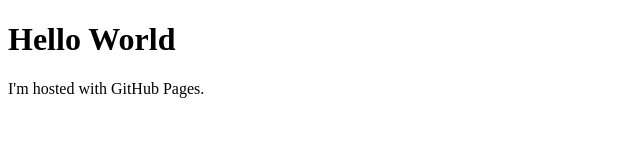
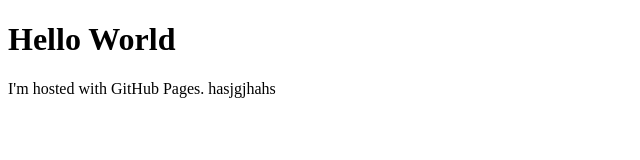
Before and after one commit to misha-jiltsov/misha-jiltsov.github.io, a plain HTML site: page index.html in a window 1280 px wide. Shown: the full height of the page, 0-640 px from the left. Drawn offline with Linux system fonts and the light colour scheme.

Commit message:
Update index.html

```diff
--- a/index.html
+++ b/index.html
@@ -2,6 +2,6 @@
 <html>
 <body>
 <h1>Hello World</h1>
-<p>I'm hosted with GitHub Pages.</p>
+<p>I'm hosted with GitHub Pages. hasjgjhahs</p>
 </body>
 </html>
```
